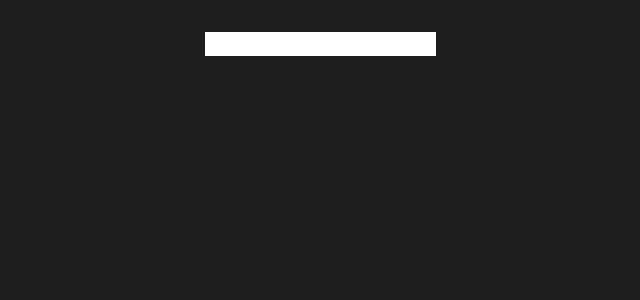
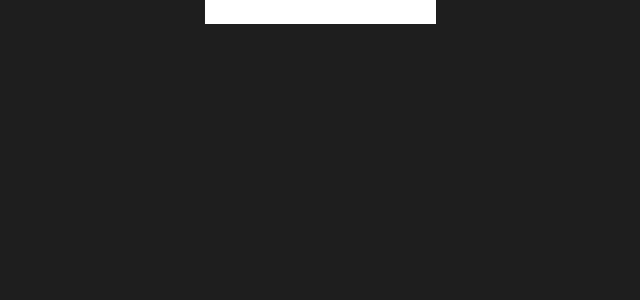
Before and after one commit to saul1217/Proyecto2, a React (Vite) app in the folder Proyeto 2/: page / in a window 1280 px wide. Shown: the top 300 px of the page, without its empty margins (320-960 px from the left). Built offline with nearby package versions, Linux system fonts and the light colour scheme.

Commit message:
se agrega css

```diff
--- a/Proyeto 2/src/App.css
+++ /dev/null
@@ -1,43 +0,0 @@
-@import "tailwindcss";
-#root {
-  max-width: 1280px;
-  margin: 0 auto;
-  padding: 2rem;
-  text-align: center;
-}
-
-.logo {
-  height: 6em;
-  padding: 1.5em;
-  will-change: filter;
-  transition: filter 300ms;
-}
-.logo:hover {
-  filter: drop-shadow(0 0 2em #646cffaa);
-}
-.logo.react:hover {
-  filter: drop-shadow(0 0 2em #61dafbaa);
-}
-
-@keyframes logo-spin {
-  from {
-    transform: rotate(0deg);
-  }
-  to {
-    transform: rotate(360deg);
-  }
-}
-
-@media (prefers-reduced-motion: no-preference) {
-  a:nth-of-type(2) .logo {
-    animation: logo-spin infinite 20s linear;
-  }
-}
-
-.card {
-  padding: 2em;
-}
-
-.read-the-docs {
-  color: #888;
-}
--- a/Proyeto 2/src/App.jsx
+++ b/Proyeto 2/src/App.jsx
@@ -1,7 +1,7 @@
 import { useState } from "react";
-import "./App.css";
 import { Buscador } from "./Components/Buscador";
 import { GridGifs } from "./Components/GridGifs";
+import './Components/Style.css'
 
 
 function App() {
--- a/Proyeto 2/src/Components/Buscador.jsx
+++ b/Proyeto 2/src/Components/Buscador.jsx
@@ -3,7 +3,7 @@
 
     return (
         <>
-        <form onSubmit={onSubmit}>
+        <form onSubmit={onSubmit} className='form-buscador'>
             <input  className="buscador" value={valorInput} onChange={onChange}/>
         </form>
         </>
--- a/Proyeto 2/src/Components/Gif.jsx
+++ b/Proyeto 2/src/Components/Gif.jsx
@@ -1,9 +1,9 @@
-
+import './Style.css'
 export const Gif = ({gif}) => {
     return(
         <>{
             <img
-
+            className="gif"
             src={gif.images.original.url}
             alt={gif.title}
             />
--- a/Proyeto 2/src/Components/GridGifs.jsx
+++ b/Proyeto 2/src/Components/GridGifs.jsx
@@ -1,4 +1,6 @@
 import { Gif } from "./Gif"
+import './Style.css'
+
 export const GridGifs = ({gifs}) =>{
     return(
     <>
--- a/Proyeto 2/src/Components/Style.css
+++ b/Proyeto 2/src/Components/Style.css
@@ -1,3 +1,19 @@
+body{
+    background-color: #1e1e1e;
+}
+
+.form-buscador{
+    text-align: center;
+}
 .buscador{
     background-color: white;
+    padding: 0px 0px .2rem #ffff;
+    border: none;
 }
+
+.gif{
+    border-radius: 10px;
+    width: 300px;
+    max-width: 100%;
+    aspect-ratio: 1/1;
+}
--- a/Proyeto 2/src/index.css
+++ /dev/null
@@ -1,3 +0,0 @@
-body{
-    background-color: #1e1e1e;
-}
--- a/Proyeto 2/src/main.jsx
+++ b/Proyeto 2/src/main.jsx
@@ -1,6 +1,6 @@
 import { StrictMode } from 'react'
 import { createRoot } from 'react-dom/client'
-import './index.css'
+import './Components/Style.css'
 import {BrowserRouter} from "react-router-dom";
 import App from './App.jsx'
 
```
